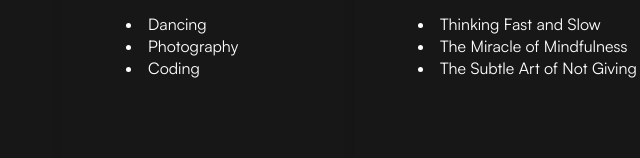
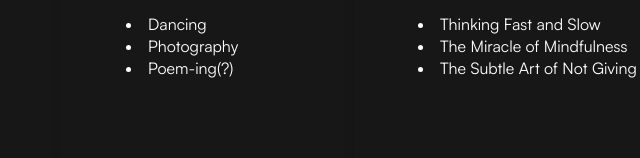
Before and after one commit to samyakjain11/samyakjain11.github.io, an Astro site: page / in a window 1280 px wide. Shown: the part 639-797 px from the top of the page, 294-934 px from the left. Built offline with nearby package versions, Linux system fonts and the light colour scheme; Astro itself is replaced by a stand-in of ours; a web font is replaced by a local one.

Commit message:
edit hobbies'

```diff
--- a/src/components/HelloWorld.astro
+++ b/src/components/HelloWorld.astro
@@ -6,7 +6,7 @@
       <ul class="list-disc list-inside">
         <li> Dancing </li>
         <li> Photography </li>
-        <li> Coding </li>
+        <li> Poem-ing(?) </li>
 
       </ul>
 </Card>
```
